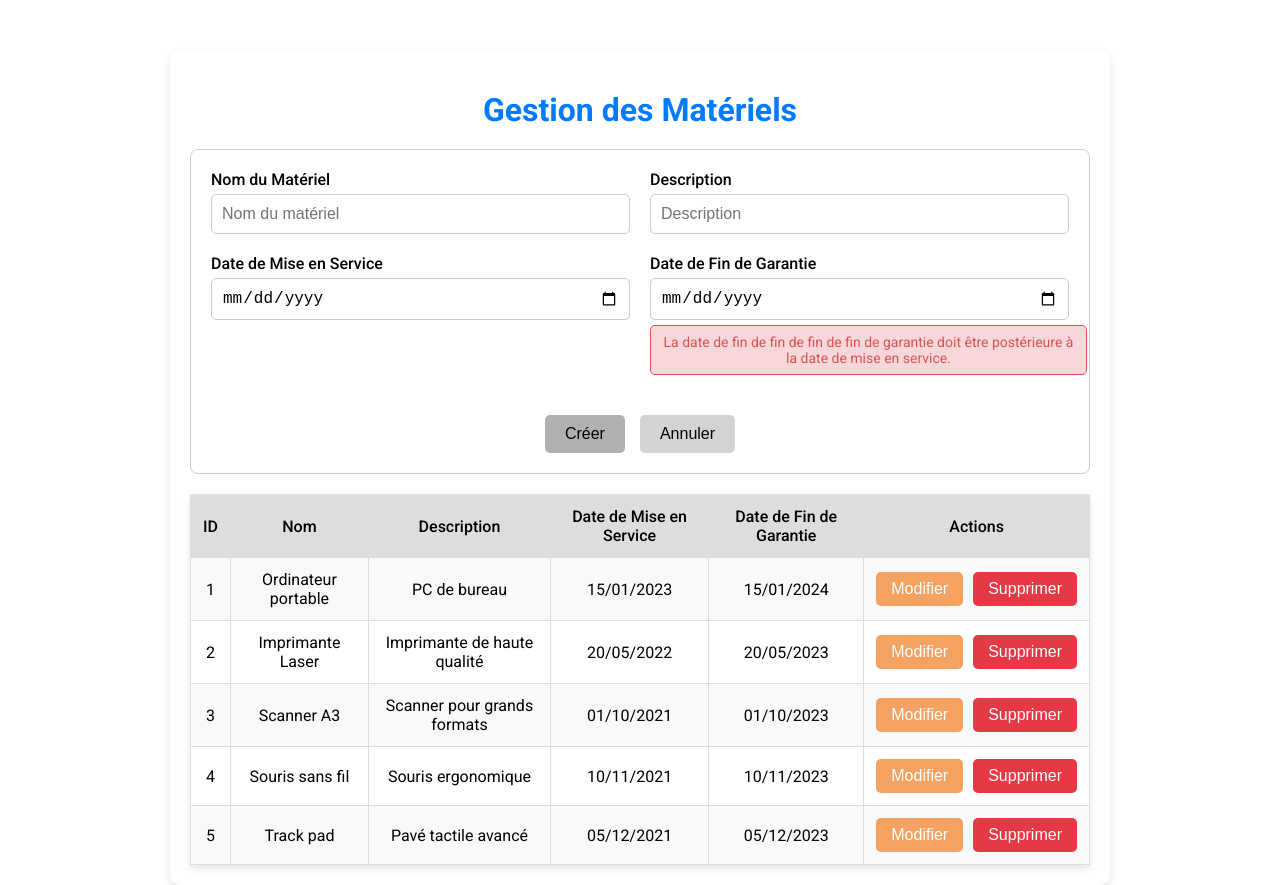
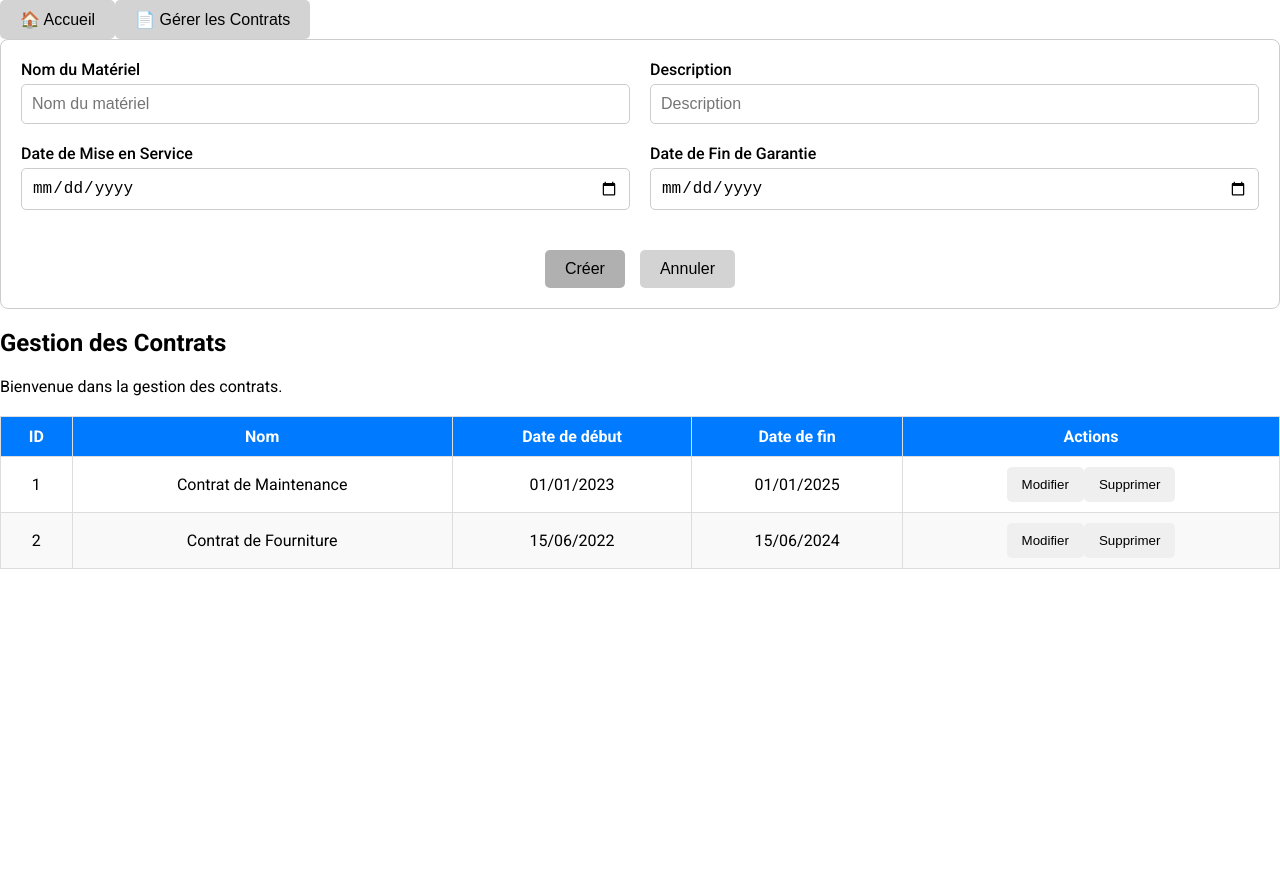
Before and after one commit to Jeremy-Sabadie/materielsIHM, an Angular app in the folder materiels/: page /contrats in a window 1280 px wide. After the commit the page ends 800 px from the top, so only its background shows below. Built offline with nearby package versions, Linux system fonts and the light colour scheme.

Commit message:
Contract component aded.

```diff
--- a/materiels/src/app/app.component.html
+++ b/materiels/src/app/app.component.html
@@ -1,90 +1,40 @@
-<!-- Conteneur principal de l'application -->
-<div class="container">
-  <h1>{{ title }}</h1>
+<div class="nav-container">
+  <button routerLink="/" class="nav-button home-button">🏠 Accueil</button>
+  <button routerLink="/contrats" class="nav-button contracts-button">📄 Gérer les Contrats</button>
+</div>
 
-  <!-- Formulaire de gestion des matériels -->
+<!-- Afficher "Gestion des Matériels" seulement si on est sur la page d'accueil -->
+<div *ngIf="!isOnContratsPage">
+ <!-- <h1>Gestion des Matériels</h1>-->
+
   <form [formGroup]="materielForm" (ngSubmit)="onSubmit()">
-
-    <!-- Champ : Nom du matériel -->
     <div class="form-group">
       <label for="nom">Nom du Matériel</label>
       <input id="nom" formControlName="nom" type="text" placeholder="Nom du matériel" />
     </div>
 
-    <!-- Champ : Description -->
     <div class="form-group">
       <label for="description">Description</label>
       <input id="description" formControlName="description" type="text" placeholder="Description" />
     </div>
 
-    <!-- Champ : Date de mise en service -->
     <div class="form-group">
       <label for="serviceDat">Date de Mise en Service</label>
       <input id="serviceDat" formControlName="serviceDat" type="date" />
     </div>
 
-    <!-- Champ : Date de fin de garantie avec validation -->
     <div class="form-group">
       <label for="endGarantee">Date de Fin de Garantie</label>
       <input id="endGarantee" formControlName="endGarantee" type="date" />
-
-      <!-- Message d'erreur si la date de fin de garantie est incorrecte -->
-      <div class="error-message" *ngIf="materielForm.errors?.['invalidDate']">
-        La date de fin de fin de fin de fin de garantie doit être postérieure à la date de mise en service.
-      </div>
     </div>
 
-    <!-- Groupe de boutons pour les actions -->
     <div class="button-group">
-      <!-- Bouton Créer : Désactivé si le formulaire est invalide ou si la date est incorrecte -->
-      <button type="submit" [disabled]="materielForm.invalid || materielForm.errors?.['invalidDate']"
-        class="disabled-button" *ngIf="!isEditing"
-        title="{{ materielForm.invalid ? 'Tous les champs doivent être remplis correctement' : 'La date de fin de garantie doit être postérieure à la date de mise en service' }}">
-        Créer
-      </button>
-
-      <!-- Bouton Mettre à jour : Désactivé si aucune modification ou date invalide -->
-      <button type="submit" [disabled]="materielForm.invalid || !isFormChanged || materielForm.errors?.['invalidDate']"
-        class="disabled-button" *ngIf="isEditing"
-        title="{{ materielForm.invalid ? 'Tous les champs doivent être remplis correctement' : (!isFormChanged ? 'Aucune modification détectée' : 'La date de fin de garantie doit être postérieure à la date de mise en service') }}">
-        Mettre à jour
-      </button>
-
-      <!-- Bouton Annuler : Réinitialise le formulaire -->
+      <button type="submit" [disabled]="materielForm.invalid" class="disabled-button" *ngIf="!isEditing">Créer</button>
+      <button type="submit" [disabled]="materielForm.invalid || !isFormChanged" class="disabled-button" *ngIf="isEditing">Mettre à jour</button>
       <button type="button" (click)="resetForm()">Annuler</button>
     </div>
   </form>
+</div>
 
-  <!-- Tableau des matériels -->
-  <table class="table table-striped">
-    <thead>
-      <tr>
-        <th>ID</th>
-        <th>Nom</th>
-        <th>Description</th>
-        <th>Date de Mise en Service</th>
-        <th>Date de Fin de Garantie</th>
-        <th>Actions</th>
-      </tr>
-    </thead>
-    <tbody>
-      <!-- Boucle sur la liste des matériels pour les afficher -->
-      <tr *ngFor="let materiel of materiels">
-        <td>{{ materiel.id }}</td>
-        <td>{{ materiel.nom }}</td>
-        <td>{{ materiel.description }}</td>
-        <td>{{ materiel.serviceDat | date: 'dd/MM/yyyy' }}</td>
-        <td>{{ materiel.endGarantee | date: 'dd/MM/yyyy' }}</td>
-        <td>
-          <div class="action-buttons">
-            <!-- Bouton Modifier : Permet d'éditer un matériel -->
-            <button (click)="onEdit(materiel)" class="edit-button">Modifier</button>
-
-            <!-- Bouton Supprimer : Demande une confirmation avant suppression -->
-            <button (click)="onDelete(materiel.id)" class="delete-button">Supprimer</button>
-          </div>
-        </td>
-      </tr>
-    </tbody>
-  </table>
-</div>
+<!-- Emplacement où le composant des contrats s'affichera -->
+<router-outlet></router-outlet>
--- a/materiels/src/app/app.component.ts
+++ b/materiels/src/app/app.component.ts
@@ -5,7 +5,12 @@ import { CommonModule } from '@angular/common';
 import { ReactiveFormsModule } from '@angular/forms';
 import { MatTableModule } from '@angular/material/table';
 import { MatButtonModule } from '@angular/material/button';
-import { RouterModule, RouterOutlet } from '@angular/router';
+import {
+  RouterModule,
+  RouterOutlet,
+  Router,
+  NavigationEnd,
+} from '@angular/router';
 
 @Component({
   selector: 'app-root',
@@ -22,12 +27,6 @@ import { RouterModule, RouterOutlet } from '@angular/router';
   styleUrls: ['./app.component.css'],
 })
 export class AppComponent implements OnInit {
-  dateValidation(form: FormGroup) {
-    const serviceDate = new Date(form.get('serviceDat')?.value);
-    const endGaranteeDate = new Date(form.get('endGarantee')?.value);
-
-    return endGaranteeDate > serviceDate ? null : { invalidDate: true }; // Note la syntaxe correcte avec les guillemets
-  }
   title = 'Gestion des Matériels';
   isFormChanged: boolean = false; // Indique si le formulaire a été modifié
   originalMateriel: any = null; // Stocke les valeurs originales du matériel en cours d'édition
@@ -35,6 +34,7 @@ export class AppComponent implements OnInit {
   materielForm!: FormGroup; // Formulaire de gestion des matériels
   isEditing = false; // Indique si l'on est en mode édition
   currentMaterielId: number | null = null; // ID du matériel en cours de modification
+  isOnContratPage: boolean = false; // Indique si on est sur la page des contrats
 
   displayedColumns: string[] = [
     'id',
@@ -47,11 +47,19 @@ export class AppComponent implements OnInit {
 
   constructor(
     private requestsService: MockRequestsService,
-    private fb: FormBuilder
+    private fb: FormBuilder,
+    private router: Router
   ) {}
 
   ngOnInit(): void {
     this.loadMateriels();
+
+    // Détection de la page actuelle pour masquer/afficher le contenu
+    this.router.events.subscribe((event) => {
+      if (event instanceof NavigationEnd) {
+        this.isOnContratPage = this.router.url === '/contrats';
+      }
+    });
 
     // Création du formulaire avec validation
     this.materielForm = this.fb.group(
@@ -61,7 +69,7 @@ export class AppComponent implements OnInit {
         serviceDat: ['', Validators.required],
         endGarantee: ['', Validators.required],
       },
-      { validator: this.dateValidation } // Ajout du validateur personnalisé
+      { validator: this.dateValidation }
     );
 
     // Détection des changements
@@ -70,18 +78,18 @@ export class AppComponent implements OnInit {
     });
   }
 
-  /**
-   * Charge les matériels depuis le service mocké
-   */
+  dateValidation(form: FormGroup) {
+    const serviceDate = new Date(form.get('serviceDat')?.value);
+    const endGaranteeDate = new Date(form.get('endGarantee')?.value);
+    return endGaranteeDate > serviceDate ? null : { invalidDate: true };
+  }
+
   loadMateriels(): void {
     this.requestsService.getMateriels().subscribe((data) => {
       this.materiels = data;
     });
   }
 
-  /**
-   * Soumet le formulaire pour ajouter ou mettre à jour un matériel
-   */
   onSubmit(): void {
     if (this.materielForm.invalid) return;
 
@@ -112,14 +120,11 @@ export class AppComponent implements OnInit {
     }
   }
 
-  /**
-   * Active le mode édition pour modifier un matériel existant
-   */
   onEdit(materiel: any): void {
     this.isEditing = true;
     this.currentMaterielId = materiel.id;
-    this.originalMateriel = { ...materiel }; // Stocke les valeurs originales
-    this.isFormChanged = false; // Réinitialise la détection de changement
+    this.originalMateriel = { ...materiel };
+    this.isFormChanged = false;
 
     this.materielForm.setValue({
       nom: materiel.nom,
@@ -129,11 +134,8 @@ export class AppComponent implements OnInit {
     });
   }
 
-  /**
-   * Supprime un matériel après confirmation
-   */
   onDelete(id: number): void {
-    const materiel = this.materiels.find((m) => m.id === id); // Trouve le matériel à supprimer
+    const materiel = this.materiels.find((m) => m.id === id);
     if (!materiel) return;
 
     if (
@@ -149,9 +151,6 @@ export class AppComponent implements OnInit {
     });
   }
 
-  /**
-   * Vérifie si des modifications ont été apportées au formulaire
-   */
   hasFormChanged(): boolean {
     if (!this.originalMateriel || !this.materielForm) return false;
 
@@ -164,17 +163,12 @@ export class AppComponent implements OnInit {
     );
   }
 
-  /**
-   * Réinitialise le formulaire et sort du mode édition
-   */
   resetForm(): void {
     this.materielForm.reset();
     this.isEditing = false;
     this.currentMaterielId = null;
     this.originalMateriel = null;
     this.isFormChanged = false;
-
-    // Remet le formulaire à un état vide avec les valeurs initiales
     this.materielForm.setValue({
       nom: '',
       description: '',
--- /dev/null
+++ b/materiels/src/app/contracts.service.ts
@@ -0,0 +1,63 @@
+import { Injectable } from '@angular/core';
+import { Observable, of } from 'rxjs';
+import { Contrat } from '../app/models/contrat.model';
+
+@Injectable({
+  providedIn: 'root',
+})
+export class ContractsService {
+  private contrats: Contrat[] = [
+    {
+      id: 1,
+      name: 'Contrat de Maintenance',
+      startDate: '2023-01-01',
+      endDate: '2025-01-01',
+    },
+    {
+      id: 2,
+      name: 'Contrat de Fourniture',
+      startDate: '2022-06-15',
+      endDate: '2024-06-15',
+    },
+  ];
+
+  /**
+   * Récupère tous les contrats.
+   */
+  getContrats(): Observable<Contrat[]> {
+    return of(this.contrats);
+  }
+
+  /**
+   * Ajoute un nouveau contrat.
+   */
+  addContrat(contrat: Contrat): Observable<Contrat> {
+    const newId =
+      this.contrats.length > 0
+        ? Math.max(...this.contrats.map((c) => c.id)) + 1
+        : 1;
+    const newContrat = { ...contrat, id: newId };
+    this.contrats.push(newContrat);
+    return of(newContrat);
+  }
+
+  /**
+   * Met à jour un contrat existant.
+   */
+  updateContrat(contrat: Contrat): Observable<Contrat | null> {
+    const index = this.contrats.findIndex((c) => c.id === contrat.id);
+    if (index !== -1) {
+      this.contrats[index] = { ...this.contrats[index], ...contrat };
+      return of(this.contrats[index]);
+    }
+    return of(null);
+  }
+
+  /**
+   * Supprime un contrat par son ID.
+   */
+  deleteContrat(id: number): Observable<boolean> {
+    this.contrats = this.contrats.filter((c) => c.id !== id);
+    return of(true);
+  }
+}
--- /dev/null
+++ b/materiels/src/app/contracts/contracts.component.css
@@ -0,0 +1,67 @@
+.container {
+  max-width: 800px;
+  margin: auto;
+  padding: 20px;
+  background: #ffffff;
+  box-shadow: 0 4px 8px rgba(0, 0, 0, 0.1);
+  border-radius: 10px;
+  margin-top: 50px;
+}
+
+h1 {
+  text-align: center;
+  color: #007bff;
+}
+
+.form-group {
+  margin-bottom: 15px;
+}
+
+label {
+  font-weight: bold;
+}
+
+input {
+  width: 100%;
+  padding: 8px;
+  border: 1px solid #ccc;
+  border-radius: 5px;
+}
+
+.button-group {
+  display: flex;
+  gap: 10px;
+}
+
+button {
+  padding: 10px 15px;
+  border: none;
+  border-radius: 5px;
+  cursor: pointer;
+}
+
+button:hover {
+  opacity: 0.8;
+}
+
+.table {
+  width: 100%;
+  margin-top: 20px;
+  border-collapse: collapse;
+}
+
+th,
+td {
+  padding: 10px;
+  border: 1px solid #ddd;
+  text-align: center;
+}
+
+th {
+  background: #007bff;
+  color: white;
+}
+
+tr:nth-child(even) {
+  background: #f9f9f9;
+}
--- /dev/null
+++ b/materiels/src/app/contracts/contracts.component.html
@@ -0,0 +1,27 @@
+<h2>Gestion des Contrats</h2>
+<p>Bienvenue dans la gestion des contrats.</p>
+
+<!-- Tableau des contrats -->
+<table class="table table-striped">
+  <thead>
+    <tr>
+      <th>ID</th>
+      <th>Nom</th>
+      <th>Date de début</th>
+      <th>Date de fin</th>
+      <th>Actions</th>
+    </tr>
+  </thead>
+  <tbody>
+    <tr *ngFor="let contrat of contrats">
+      <td>{{ contrat.id }}</td>
+      <td>{{ contrat.name }}</td>
+      <td>{{ contrat.startDate | date: 'dd/MM/yyyy' }}</td>
+      <td>{{ contrat.endDate | date: 'dd/MM/yyyy' }}</td>
+      <td>
+        <button (click)="onEdit(contrat)" class="edit-button">Modifier</button>
+        <button (click)="onDelete(contrat.id)" class="delete-button">Supprimer</button>
+      </td>
+    </tr>
+  </tbody>
+</table>
--- /dev/null
+++ b/materiels/src/app/contracts/contracts.component.ts
@@ -0,0 +1,89 @@
+import { Component, OnInit } from '@angular/core';
+import { CommonModule } from '@angular/common';
+import { FormBuilder, FormGroup, Validators } from '@angular/forms';
+import { ContractsService } from '../contracts.service';
+import { Contrat } from '../models/contrat.model';
+import { RouterModule } from '@angular/router';
+
+@Component({
+  selector: 'app-contrat',
+  standalone: true,
+  imports: [CommonModule, RouterModule], // ✅ Ajoute RouterModule pour le routage
+  templateUrl: './contracts.component.html', // ✅ Vérifie que le fichier HTML a le bon nom
+  styleUrls: ['./contracts.component.css'],
+})
+export class ContratComponent implements OnInit {
+  contrats: Contrat[] = [];
+  contratForm!: FormGroup;
+  isEditing = false;
+  currentContratId: number | null = null;
+
+  constructor(
+    private contractsService: ContractsService,
+    private fb: FormBuilder
+  ) {}
+
+  ngOnInit(): void {
+    this.loadContrats();
+    console.log('🚀 ContractsComponent a bien été chargé !');
+
+    this.contratForm = this.fb.group({
+      name: ['', Validators.required],
+      startDate: ['', Validators.required],
+      endDate: ['', Validators.required],
+    });
+  }
+
+  loadContrats(): void {
+    this.contractsService.getContrats().subscribe((data) => {
+      this.contrats = data;
+      console.log('Contrats chargés :', this.contrats); // ✅ Vérification
+      console.log('Nombre de contrats :', this.contrats.length); // ✅ Vérification supplémentaire
+    });
+  }
+
+  onSubmit(): void {
+    if (this.contratForm.invalid) return;
+
+    if (this.isEditing && this.currentContratId !== null) {
+      const updatedContrat: Contrat = {
+        id: this.currentContratId,
+        ...this.contratForm.value,
+      };
+      this.contractsService.updateContrat(updatedContrat).subscribe(() => {
+        this.loadContrats();
+        this.resetForm();
+      });
+    } else {
+      const newContrat: Contrat = { id: 0, ...this.contratForm.value }; // L'ID sera généré
+      this.contractsService.addContrat(newContrat).subscribe(() => {
+        this.loadContrats();
+        this.resetForm();
+      });
+    }
+  }
+
+  onEdit(contrat: Contrat): void {
+    this.isEditing = true;
+    this.currentContratId = contrat.id;
+    this.contratForm.setValue({
+      name: contrat.name,
+      startDate: contrat.startDate,
+      endDate: contrat.endDate,
+    });
+  }
+
+  onDelete(id: number): void {
+    if (confirm('Êtes-vous sûr de vouloir supprimer ce contrat ?')) {
+      this.contractsService
+        .deleteContrat(id)
+        .subscribe(() => this.loadContrats());
+    }
+  }
+
+  resetForm(): void {
+    this.contratForm.reset();
+    this.isEditing = false;
+    this.currentContratId = null;
+  }
+}
--- /dev/null
+++ b/materiels/src/app/models/contrat.model.ts
@@ -0,0 +1,6 @@
+export interface Contrat {
+  id: number; // Correspond à `id` (clé primaire, entier auto-incrémenté)
+  name: string | null; // Correspond à `name` (VARCHAR(255), peut être NULL)
+  startDate: string | null; // Correspond à `start_date` (DATE, peut être NULL)
+  endDate: string | null; // Correspond à `end_date` (DATE, peut être NULL)
+}
```
Also changed, not shown: materiels/src/app/app-routing.module.ts (+6 -5 lines), materiels/src/main.ts (+13 -1 lines), 2 other files (tests, documents, lock files or other folders).
